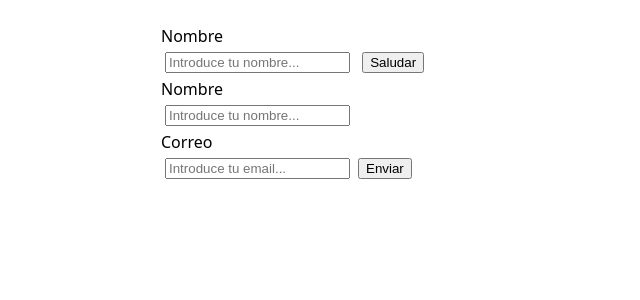
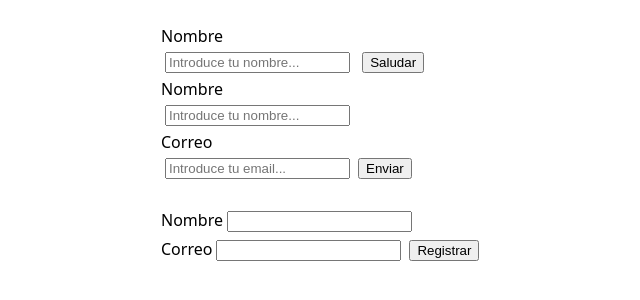
Before and after one commit to rodri-a91/desarrollo-interfaces, a React (Vite) app in the folder proyecto-0/: page / in a window 1280 px wide. Shown: the top 300 px of the page, without its empty margins (159-799 px from the left). Built offline with nearby package versions, Linux system fonts and the light colour scheme.

Commit message:
registro

```diff
--- a/proyecto-0/src/App.tsx
+++ b/proyecto-0/src/App.tsx
@@ -19,6 +19,7 @@
 
 // import Contacto from "./components/formulario/Contacto"
 import ContactoUnico from "./components/formulario/ContactoUnico"
+import Registro from "./components/formulario/Registro"
 import Saludo from "./components/formulario/Saludo"
 
 // import ListaBuena from "./components/listas/ListaBuena"
@@ -39,8 +40,9 @@ function App() {
     return (
     <>
 
-<Saludo/><br></br>
-<ContactoUnico/>
+<Saludo/><br/>
+<ContactoUnico/><br/>
+<Registro/>
 
 
 
--- /dev/null
+++ b/proyecto-0/src/components/formulario/Registro.tsx
@@ -0,0 +1,50 @@
+import { useState } from "react"
+
+type Errores = {
+    nombre?: string
+    correo?: string
+}
+
+function validar(nombre: string, correo: string): Errores {
+    const errores: Errores = {}
+    if (nombre.trim() === "") errores.nombre = "Error el el nombre"
+    if (!correo.includes("@")) errores.correo = "Error en el correo"
+
+    return errores
+}
+
+function Registro() {
+    const [nombre, setNombre] = useState<string>('')
+    const [correo, setCorreo] = useState<string>('')
+    const [registrado, setRegistrado] = useState<string>('')
+    const [intentado, setIntentado] = useState<boolean>(false)
+
+    const errores = validar(nombre, correo)
+    const hayErrores = Object.keys(errores).length > 0
+
+    return (
+        <>
+            <form onSubmit={e => {
+                e.preventDefault()
+                setIntentado(true)
+                if (hayErrores) return
+                setRegistrado(`${nombre} (${correo})`)
+                setNombre('')
+                setCorreo('')
+                setIntentado(false)
+            }
+            }>
+                <label>Nombre</label>
+                <input value={nombre} onChange={e => setNombre(e.target.value)}/>
+                {intentado && errores.nombre && <p>{errores.nombre}</p>}
+                <br /><label>Correo</label>
+                <input value={correo} onChange={e => setCorreo(e.target.value)}/>
+                {intentado && errores.correo && <p>{errores.correo}</p>}
+                <button type="submit">Registrar</button>
+                {registrado && <p>Registrado: {registrado}</p>}
+            </form>
+        </>
+    )
+}
+
+export default Registro
```
Also changed, not shown: 1 other file (tests, documents, lock files or other folders).
